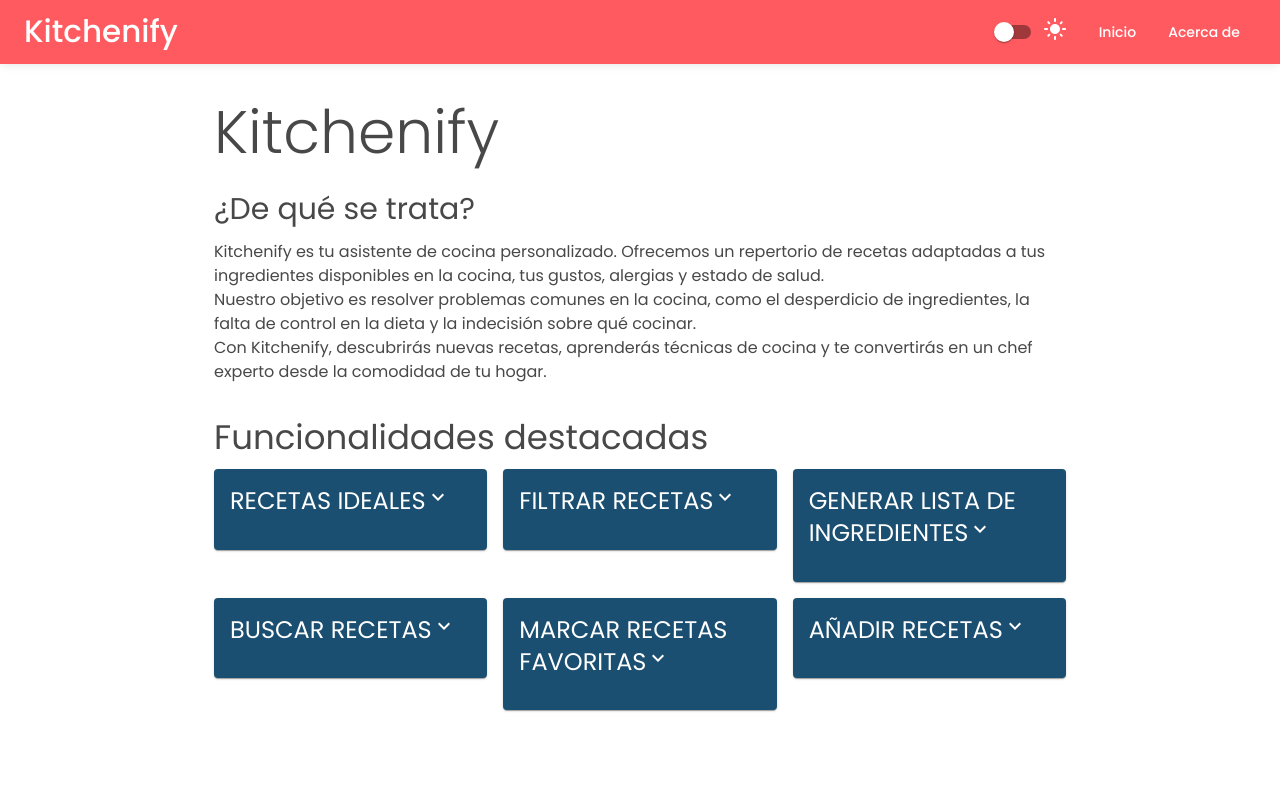
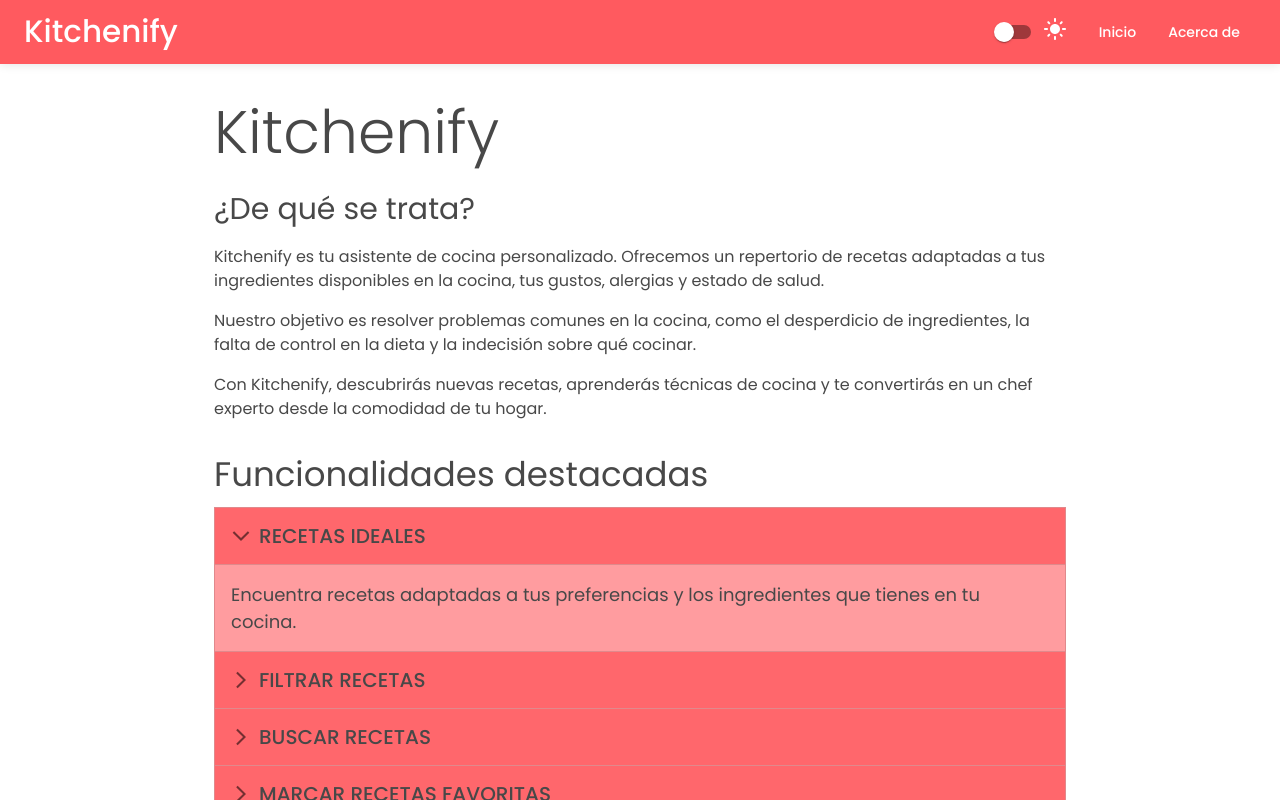
Before and after one commit to yinwm88/Repertorio-de-recetas, a React (Create React App) app in the folder app/frontend/: page /about in a window 1280 px wide. Shown: the top 800 px of the page. Built offline with nearby package versions, Linux system fonts and the light colour scheme.

Commit message:
se arreglo contenido de  TFuncionalidades

```diff
--- a/app/frontend/src/Componentes/LP/Inicio.js
+++ b/app/frontend/src/Componentes/LP/Inicio.js
@@ -13,15 +13,15 @@ function Inicio() {
         <Typography sx={{ fontFamily: 'Poppins', fontSize:'30px' }} variant="h5" component="h2" gutterBottom>
           ¿De qué se trata?
         </Typography>
-        <Typography sx={{ fontFamily: 'Poppins' }} variant="body1">
+        <p sx={{ fontFamily: 'Poppins' }} variant="body1">
           Kitchenify es tu asistente de cocina personalizado. Ofrecemos un repertorio de recetas adaptadas a tus ingredientes disponibles en la cocina, tus gustos, alergias y estado de salud.
-        </Typography>
-        <Typography sx={{ fontFamily: 'Poppins' }} variant="body1">
+        </p>
+        <p sx={{ fontFamily: 'Poppins' }} variant="body1">
           Nuestro objetivo es resolver problemas comunes en la cocina, como el desperdicio de ingredientes, la falta de control en la dieta y la indecisión sobre qué cocinar.
-        </Typography>
-        <Typography sx={{ fontFamily: 'Poppins' }} variant="body1">
+        </p>
+        <p sx={{ fontFamily: 'Poppins' }} variant="body1">
           Con Kitchenify, descubrirás nuevas recetas, aprenderás técnicas de cocina y te convertirás en un chef experto desde la comodidad de tu hogar.
-        </Typography>
+        </p>
 
         <Box sx={{ mt: 4 }}>
           <Typography sx={{ fontFamily: 'Poppins' }} variant="h4" gutterBottom>
--- a/app/frontend/src/Componentes/LP/TFuncionalidad.js
+++ b/app/frontend/src/Componentes/LP/TFuncionalidad.js
@@ -1,74 +1,122 @@
-import React, { useState } from 'react';
-import { Typography, Grid, Card, CardContent } from '@mui/material';
-import ExpandMoreIcon from '@mui/icons-material/ExpandMore';
+import * as React from 'react';
+import { styled } from '@mui/material/styles';
+import ArrowForwardIosSharpIcon from '@mui/icons-material/ArrowForwardIosSharp';
+import MuiAccordion from '@mui/material/Accordion';
+import MuiAccordionSummary from '@mui/material/AccordionSummary';
+import MuiAccordionDetails from '@mui/material/AccordionDetails';
+import Typography from '@mui/material/Typography';
+
+const Accordion = styled((props) => (
+  <MuiAccordion disableGutters elevation={0} square {...props} />
+))(({ theme, selected }) => ({
+  border: `1px solid ${theme.palette.divider}`,
+  backgroundColor: selected
+    ? 'rgba(255, 90, 95, 0.6)'
+      : 'rgba(255, 90, 95, 0.6)',
+
+  '&:not(:last-child)': {
+    borderBottom: 0,
+  },
+  '&::before': {
+    display: 'none',
+  },
+}));
+
+const AccordionSummary = styled((props) => (
+  <MuiAccordionSummary
+    expandIcon={<ArrowForwardIosSharpIcon sx={{width:'20px' }} />}
+    {...props}
+  />
+))(({ theme }) => ({
+  backgroundColor:
+    theme.palette.mode === 'dark'
+    ? 'rgba(255, 90, 95, 0.8)'
+    :  'rgba(255, 90, 95, 0.8)' ,
+  flexDirection: 'row-reverse',
+  '& .MuiAccordionSummary-expandIconWrapper.Mui-expanded': {
+    transform: 'rotate(90deg)',
+  },
+  '& .MuiAccordionSummary-content': {
+    marginLeft: theme.spacing(1),
+  },
+}));
+
+const AccordionDetails = styled(MuiAccordionDetails)(({ theme }) => ({
+  padding: theme.spacing(2),
+  borderTop: '1px solid rgba(0, 0, 0, .125)',
+}));
 
 function TFuncionalidad() {
-  const [expandedCardIndex, setExpandedCardIndex] = useState(null);
+  const [expanded, setExpanded] = React.useState('panel1');
 
-  const handleCardClick = (index) => {
-    if (expandedCardIndex === index) {
-      setExpandedCardIndex(null);
-    } else {
-      setExpandedCardIndex(index);
-    }
+  const handleChange = (panel) => (event, newExpanded) => {
+    setExpanded(newExpanded ? panel : false);
   };
 
   return (
-    <Grid container spacing={2} justifyContent="center">
-      {features.map((feature, index) => (
-        <Grid item xs={12} sm={6} md={4} lg={4} key={index}>
-          <Card
-            sx={{
-              backgroundColor: '#1b4f72',
-              width: '100%',
-              transition: 'transform 0.3s',
-              transform: expandedCardIndex === index ? 'translateY(-10px)' : 'none',
-            }}
-            onClick={() => handleCardClick(index)}
-          >
-            <CardContent sx={{ color: 'white', minHeight: '65px' }}>
-              <Typography sx={{ color: 'white' }} variant="h5" gutterBottom>
-                {feature.title}
-                <ExpandMoreIcon style={{ marginRight: '8px' }} />
-              </Typography>
-            </CardContent>
-            {expandedCardIndex === index && (
-              <CardContent sx={{ color: 'white', backgroundColor: '#1b4f72', minHeight: '80px', textAlign: 'center' }}>
-                <Typography variant="body1">{feature.description}</Typography>
-              </CardContent>
-            )}
-          </Card>
-        </Grid>
-      ))}
-    </Grid>
+    <div>
+      <Accordion expanded={expanded === 'panel1'} onChange={handleChange('panel1')}>
+        <AccordionSummary aria-controls="panel1d-content" id="panel1d-header">
+          <Typography sx={{ fontFamily: 'Poppins' }} variant="h6">RECETAS IDEALES</Typography>
+        </AccordionSummary>
+        <AccordionDetails>
+          <Typography sx={{fontSize:'18px', fontFamily: 'Poppins' }}>
+          Encuentra recetas adaptadas a tus preferencias y los ingredientes que tienes en tu cocina.
+          </Typography>
+        </AccordionDetails>
+      </Accordion>
+      <Accordion expanded={expanded === 'panel2'} onChange={handleChange('panel2')}>
+        <AccordionSummary aria-controls="panel2d-content" id="panel2d-header">
+          <Typography sx={{ fontFamily: 'Poppins' }} variant="h6">FILTRAR RECETAS</Typography>
+        </AccordionSummary>
+        <AccordionDetails>
+          <Typography sx={{fontSize:'18px', fontFamily: 'Poppins' }}>
+          Encuentra fácilmente recetas por nombre, ingredientes o tipo de cocina.
+          </Typography>
+        </AccordionDetails>
+      </Accordion>
+      <Accordion expanded={expanded === 'panel3'} onChange={handleChange('panel3')}>
+        <AccordionSummary aria-controls="panel3d-content" id="panel3d-header">
+          <Typography sx={{ fontFamily: 'Poppins' }} variant="h6">BUSCAR RECETAS</Typography>
+        </AccordionSummary>
+        <AccordionDetails>
+          <Typography sx={{fontSize:'18px', fontFamily: 'Poppins' }}>
+          Explora el repertorio de recetas generado para ti.
+          </Typography>
+        </AccordionDetails>
+      </Accordion>
+      <Accordion expanded={expanded === 'panel4'} onChange={handleChange('panel4')}>
+        <AccordionSummary aria-controls="panel4d-content" id="panel4d-header">
+          <Typography sx={{ fontFamily: 'Poppins' }} variant="h6">MARCAR RECETAS FAVORITAS</Typography>
+        </AccordionSummary>
+        <AccordionDetails>
+          <Typography sx={{fontSize:'18px', fontFamily: 'Poppins' }}>
+            Guarda tus recetas favoritas para acceder rápidamente a ellas en el futuro.
+          </Typography>
+        </AccordionDetails>
+      </Accordion>
+      <Accordion expanded={expanded === 'panel5'} onChange={handleChange('panel5')}>
+        <AccordionSummary aria-controls="panel5d-content" id="panel5d-header">
+          <Typography sx={{ fontFamily: 'Poppins' }} variant="h6">AÑADIR RECETAS</Typography>
+        </AccordionSummary>
+        <AccordionDetails>
+          <Typography sx={{fontSize:'18px', fontFamily: 'Poppins' }}>
+            Crea y guarda tus propias recetas.
+          </Typography>
+        </AccordionDetails>
+      </Accordion>
+      <Accordion expanded={expanded === 'panel6'} onChange={handleChange('panel6')}>
+        <AccordionSummary aria-controls="panel6d-content" id="panel6d-header">
+          <Typography sx={{ fontFamily: 'Poppins' }} variant="h6">GENERAR LISTA DE INGREDIENTES</Typography>
+        </AccordionSummary>
+        <AccordionDetails>
+          <Typography sx={{fontSize:'18px', fontFamily: 'Poppins' }} >
+            Genera automáticamente una lista de compras basada en la receta que has seleccionado.
+          </Typography>
+        </AccordionDetails>
+      </Accordion>
+    </div>
   );
 }
 
-const features = [
-  {
-    title: 'RECETAS IDEALES',
-    description: 'Encuentra recetas adaptadas a tus preferencias y los ingredientes que tienes en tu cocina.',
-  },
-  {
-    title: 'FILTRAR RECETAS',
-    description: 'Encuentra fácilmente recetas por nombre, ingredientes o tipo de cocina.',
-  },
-  {
-    title: 'GENERAR LISTA DE INGREDIENTES',
-    description: 'Genera automáticamente una lista de compras basada en la receta que has seleccionado.',
-  },
-  {
-    title: 'BUSCAR RECETAS',
-    description: 'Explora el repertorio de recetas generado para ti.',
-  },
-  {
-    title: 'MARCAR RECETAS FAVORITAS',
-    description: 'Guarda tus recetas favoritas para acceder rápidamente a ellas en el futuro.',
-  },
-  {
-    title: 'AÑADIR RECETAS',
-    description: 'Crea y guarda tus propias recetas.',
-  },
-];
-
 export default TFuncionalidad;
```
